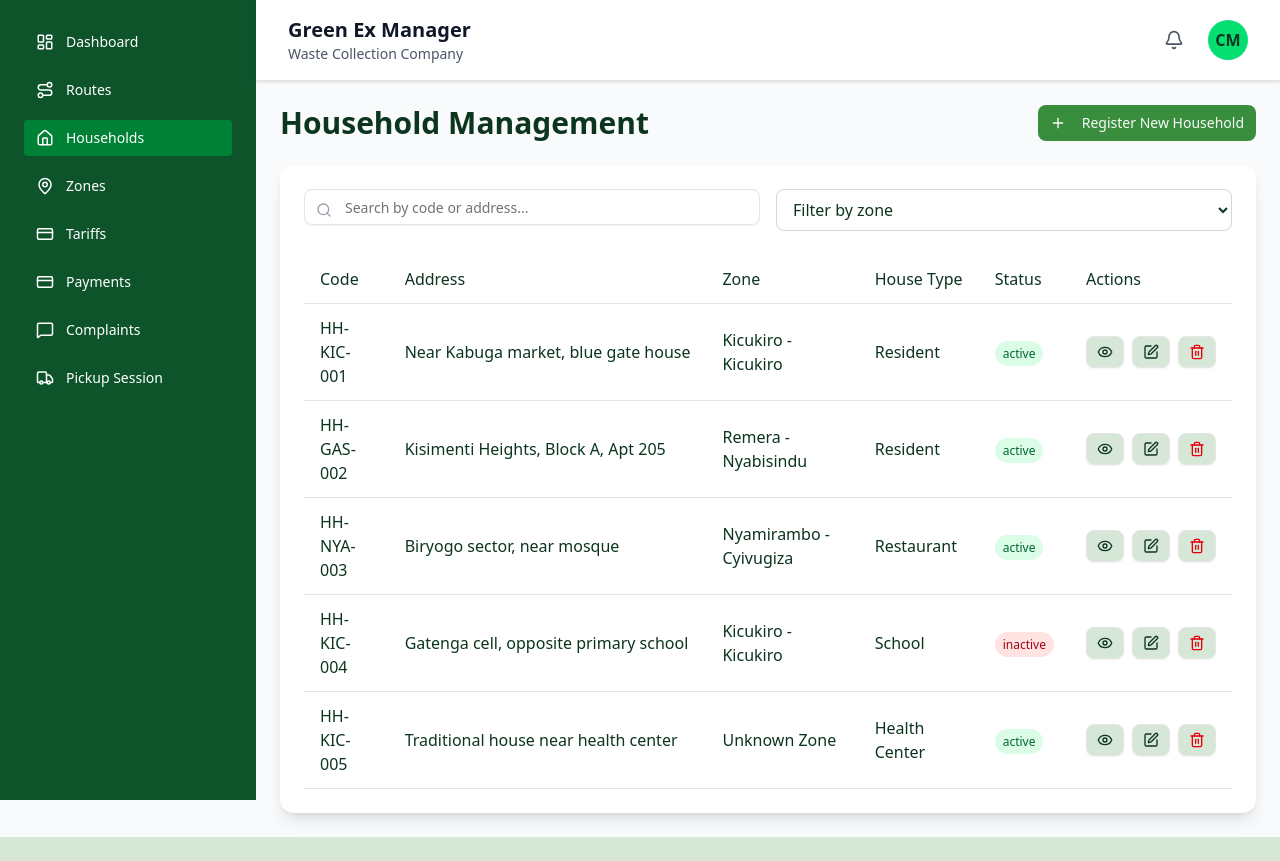
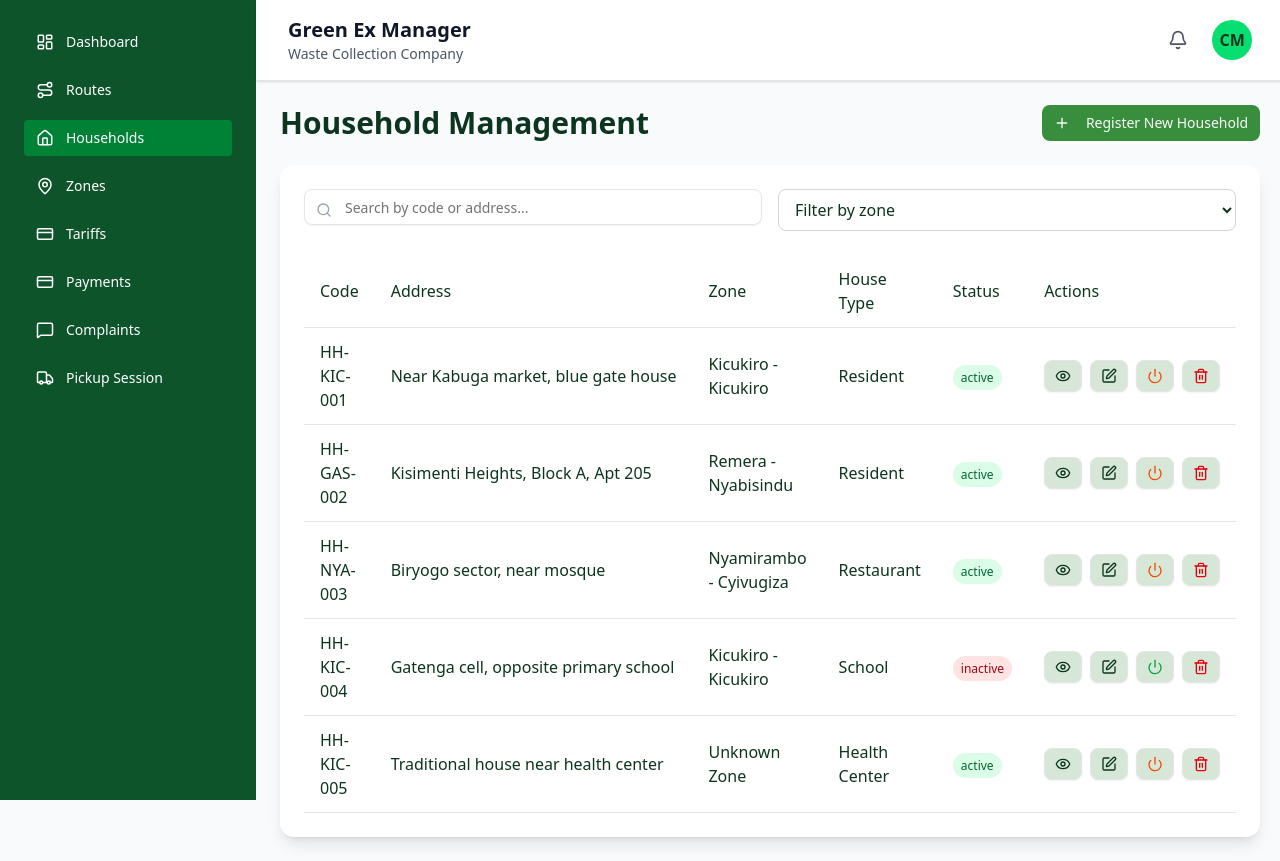
Before and after one commit to SheCanCODE-Capstone-Projects/Greenex_fe, a Next.js app: page /dashboard/households in a window 1280 px wide. Before the commit the page ends 837 px from the top, so only its background shows below. Built offline with nearby package versions, Linux system fonts and the light colour scheme.

Commit message:
feature: added functionality of tarrif plan and ru;es

```diff
--- a/src/app/dashboard/households/page.tsx
+++ b/src/app/dashboard/households/page.tsx
@@ -42,6 +42,20 @@ export default function HouseholdsPage() {
     setDeleteHouseholdId(id);
   };
 
+  const handleToggleStatus = (id: string) => {
+    const updatedHouseholds = households.map(household =>
+      household.id === id
+        ? { ...household, status: household.status === 'active' ? 'inactive' : 'active' }
+        : household
+    );
+    setHouseholds(updatedHouseholds);
+    localStorage.setItem('households', JSON.stringify(updatedHouseholds));
+
+    const household = households.find(h => h.id === id);
+    const newStatus = household?.status === 'active' ? 'inactive' : 'active';
+    toast.success(`Household ${newStatus === 'active' ? 'activated' : 'deactivated'} successfully!`);
+  };
+
   const confirmDelete = () => {
     if (deleteHouseholdId) {
       const updatedHouseholds = households.filter(household => household.id !== deleteHouseholdId);
@@ -69,6 +83,7 @@ export default function HouseholdsPage() {
           onView={handleView}
           onEdit={handleEdit}
           onDelete={handleDelete}
+          onToggleStatus={handleToggleStatus}
         />
 
         <HouseholdDetailsModal
--- a/src/components/households/HouseholdTable.tsx
+++ b/src/components/households/HouseholdTable.tsx
@@ -5,7 +5,7 @@ import { Zone } from '@/data/zones';
 import { Button } from '@/components/ui/button';
 import { Input } from '@/components/ui/input';
 import { ZoneSelect } from './ZoneSelect';
-import { Eye, Edit, Trash2, Search } from 'lucide-react';
+import { Eye, Edit, Trash2, Search, Power } from 'lucide-react';
 
 interface HouseholdTableProps {
   households: Household[];
@@ -13,9 +13,10 @@ interface HouseholdTableProps {
   onView: (household: Household) => void;
   onEdit: (id: string) => void;
   onDelete: (id: string) => void;
+  onToggleStatus: (id: string) => void;
 }
 
-export function HouseholdTable({ households, zones, onView, onEdit, onDelete }: HouseholdTableProps) {
+export function HouseholdTable({ households, zones, onView, onEdit, onDelete, onToggleStatus }: HouseholdTableProps) {
   const [searchTerm, setSearchTerm] = useState('');
   const [selectedZone, setSelectedZone] = useState('');
 
@@ -105,6 +106,15 @@ export function HouseholdTable({ households, zones, onView, onEdit, onDelete }:
                     <Button
                       size="sm"
                       variant="outline"
+                      onClick={() => onToggleStatus(household.id)}
+                      className={household.status === 'active' ? 'text-orange-600 hover:text-orange-700' : 'text-green-600 hover:text-green-700'}
+                      title={household.status === 'active' ? 'Deactivate' : 'Activate'}
+                    >
+                      <Power className="w-4 h-4" />
+                    </Button>
+                    <Button
+                      size="sm"
+                      variant="outline"
                       onClick={() => onDelete(household.id)}
                       className="text-red-600 hover:text-red-700"
                     >
```
